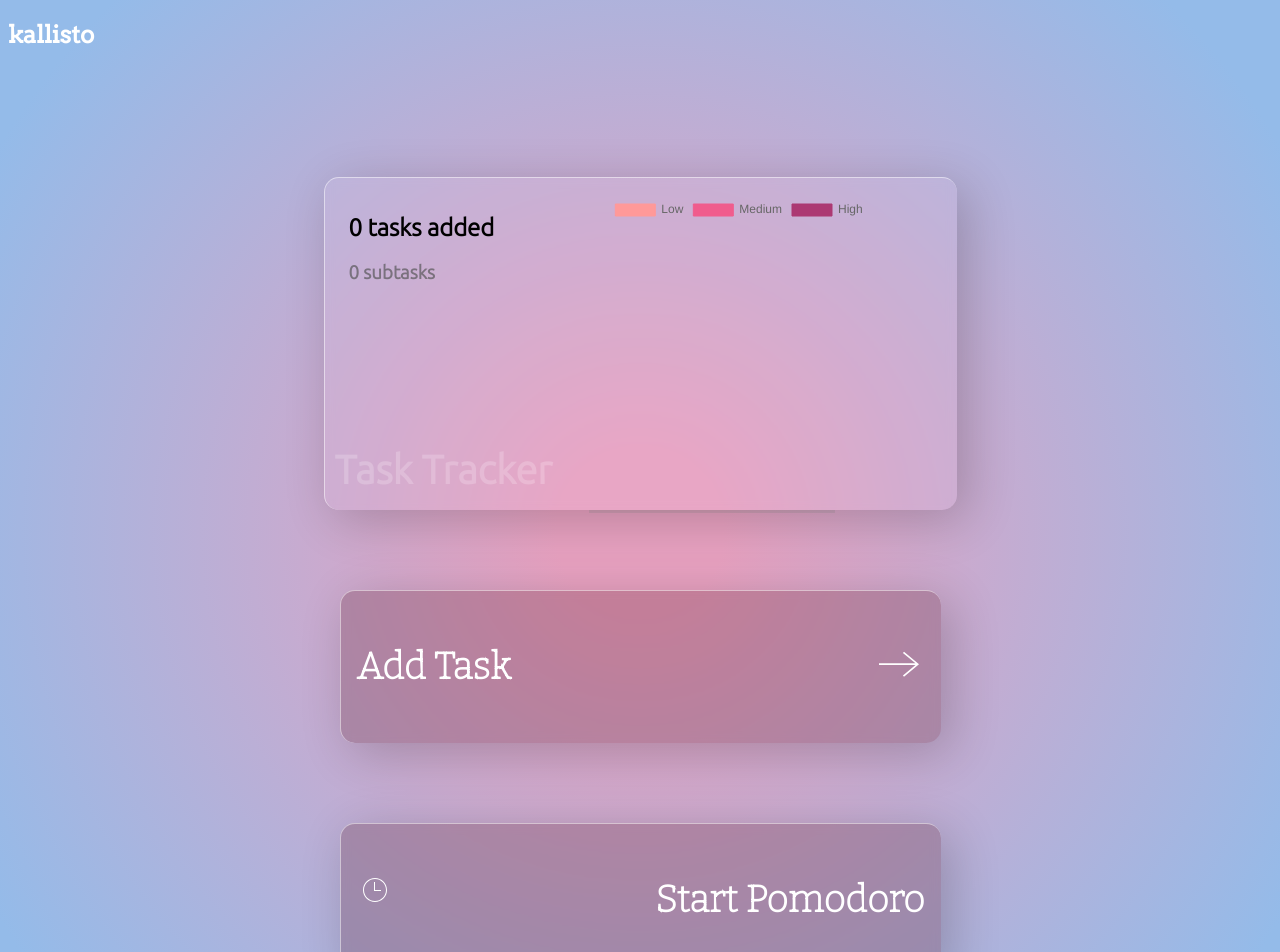
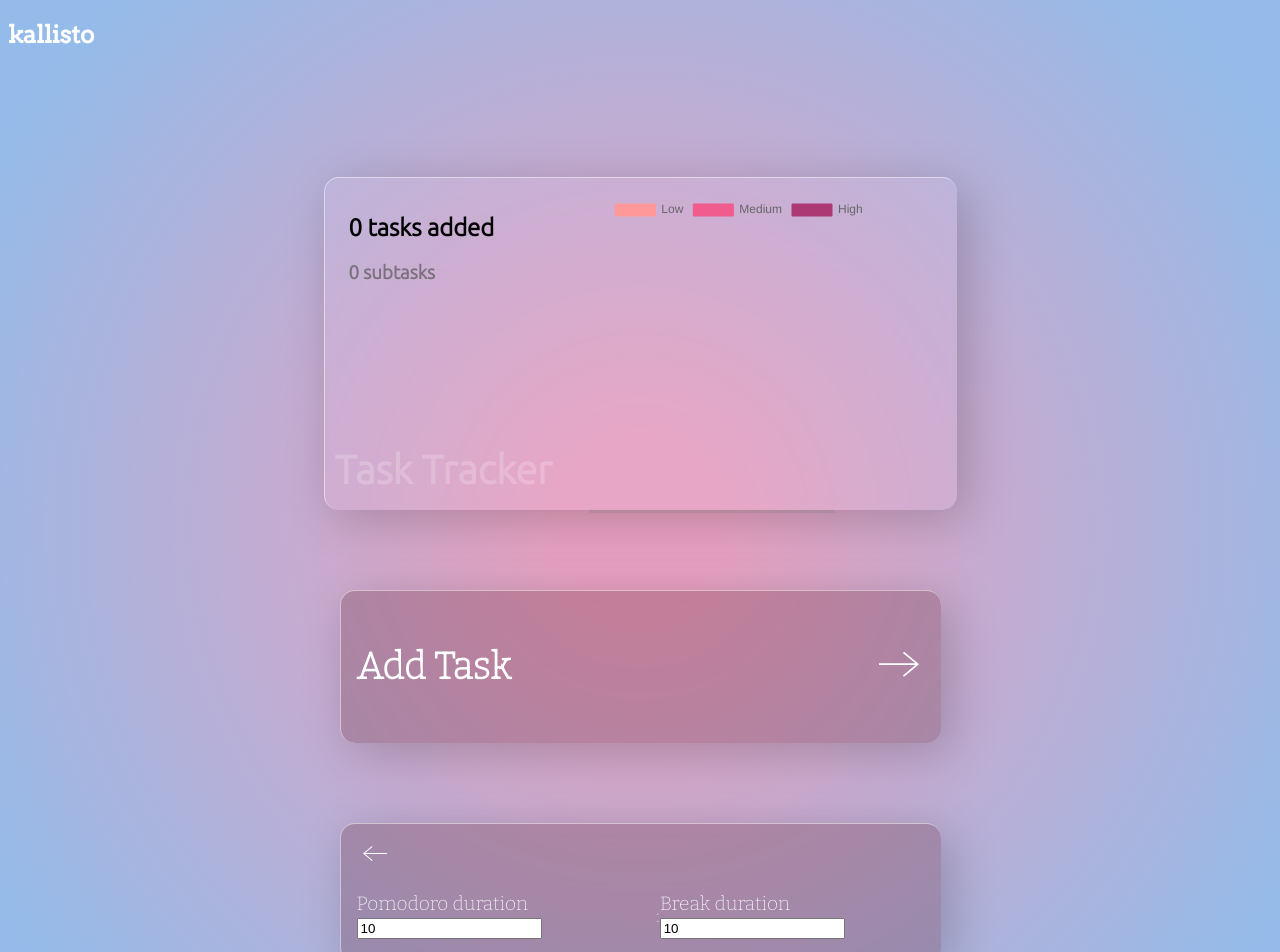
Before and after one commit to shwetaps605/Kallisto, a React (Create React App) app: page / in a window 1280 px wide. Shown: the top 952 px of the page. Built offline with nearby package versions, Linux system fonts and the light colour scheme; no server answers.

Commit message:
added the pomodoro card layout

```diff
--- a/src/components/pomodoro-card/pomodoro-card.component.jsx
+++ b/src/components/pomodoro-card/pomodoro-card.component.jsx
@@ -1,22 +1,45 @@
-import React from 'react'
+import React, { useState } from 'react'
 import './pomodoro-card.styles.scss'
 
 const PomodoroCard = (props) => {
 
+    const [pomodoroDuration, setPomodorDuration] = useState(0)
+    const [breakDuration, setBreakDuration] = useState(0)
+    const [toggleShowFields, setToggleShowFields] = useState(true)
+
     return (
         <div className="pomodoro__card__container">
-            <div className="pomodoro__card__header">
+            {
+                !toggleShowFields ?
+                    <div className="pomodoro__card__header" onClick={() => setToggleShowFields(true)}>
                         <h3>Start Pomodoro</h3>
                         <button className='svg-button'>
                             <svg width="40" height="40" xmlns="http://www.w3.org/2000/svg" fill-rule="evenodd" clip-rule="evenodd">
                                 <path d="M12 0c6.623 0 12 5.377 12 12s-5.377 12-12 12-12-5.377-12-12 5.377-12 12-12zm0 1c6.071 0 11 4.929 11 11s-4.929 11-11 11-11-4.929-11-11 4.929-11 11-11zm0 11h6v1h-7v-9h1v8z" />
                             </svg>
                         </button>
-            </div>
+                    </div> :
 
                     <div className="pomodoro__card__body">
+                        <button onClick={() => setToggleShowFields(false)}>
+                            <svg width="24" height="24" viewBox="0 0 24 24" fill="none" xmlns="http://www.w3.org/2000/svg">
+                                <path fill-rule="evenodd" clip-rule="evenodd" d="M2.117 12L9.644 5.765L9 5L0 12.521L9 20L9.645 19.236L2.116 13H24V12H2.117Z" />
+                            </svg>
+                        </button>
 
+                        <form className='pomodoro__form'>
+                            <div className="form-group">
+                                <label>Pomodoro duration</label>
+                                <input type="number" value={10} step={10} name='pomodoro-time' />
                             </div>
+                            <p>:</p>
+                            <div className="form-group">
+                                <label>Break duration</label>
+                                <input type="number" value={10} step={10} name='pomodoro-time' />
+                            </div>
+                        </form>
+                    </div>
+            }
         </div>
     )
 }
--- a/src/components/pomodoro-card/pomodoro-card.styles.scss
+++ b/src/components/pomodoro-card/pomodoro-card.styles.scss
@@ -53,4 +53,27 @@
         }
 
     }
+
+    .pomodoro__card__body {
+        width: 100%;
+        font-size: 1.2rem;
+        padding: 1rem;
+
+        button {
+            margin-bottom: 1rem;
+
+            svg {
+                fill: #fff;
+                cursor: pointer;
+            }
+        }
+
+        .pomodoro__form {
+            display: flex;
+            justify-content: center;
+            align-items: center;
+
+
+        }
+    }
 }
--- a/src/components/task-item/task-item.component.jsx
+++ b/src/components/task-item/task-item.component.jsx
@@ -6,6 +6,7 @@ import Checkbox from "../checkbox/checkbox.component"
 const TaskItem = ({ task, handleAddSubtask }) => {
 
     const { updateSubtask, deleteSubtask, deleteTask, updateTaskStatus } = useTasks()
+
 
     const handleSubtaskCompleteAction = (taskId, subtaskId) => {
         updateSubtask(taskId, subtaskId)
@@ -40,6 +41,9 @@ const TaskItem = ({ task, handleAddSubtask }) => {
     return (
         <div className="task__item">
             <div className="task__item__header" onDoubleClick={() => handleRemoveTask(task.taskId)}>
+                {
+                    !task.isComplete ? <p>Not done</p> : <p>DONE</p>
+                }
                 <p id='date'>{task.createdAt}</p>
                 <div className="task__item__header__content">
                     <h3>{task.taskTitle}</h3>
```
Lines whose indentation alone changed are shown as unchanged.
